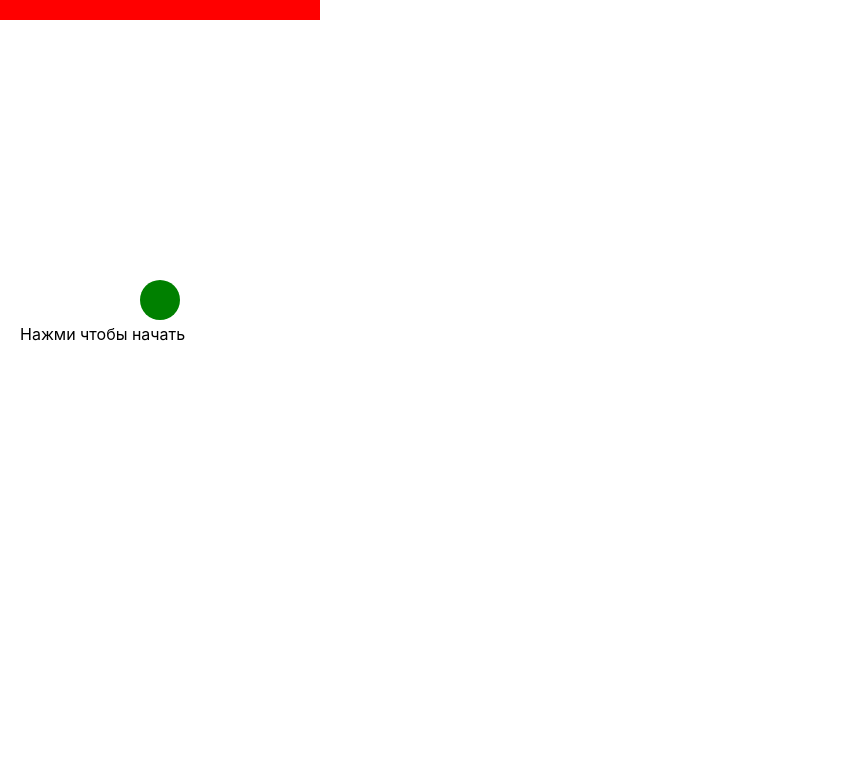
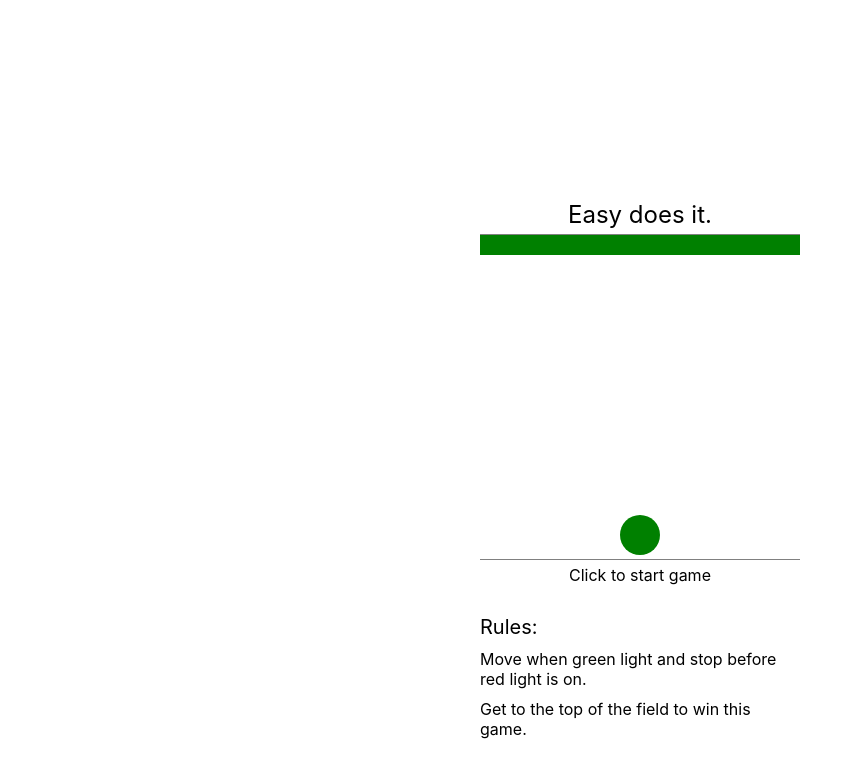
Before and after one commit to larikov174/easy-does-it, a React (Create React App) app: page / in a window 1280 px wide. Shown: the top 778 px of the page, without its empty margins (0-863 px from the left). Built offline with nearby package versions, Linux system fonts and the light colour scheme.

Commit message:
feat: add styled-components

```diff
--- a/src/components/App.tsx
+++ b/src/components/App.tsx
@@ -1,20 +1,74 @@
 import { useApp, GameState } from "../hooks/AppHook";
+import styled from "styled-components";
 import Light from "./Light";
 import Player from "./Player";
+
+const MainContaier = styled.div`
+  max-width: 320px;
+  height: 50%;
+  position: absolute;
+  top: 0;
+  bottom: 0;
+  left: 0;
+  right: 0;
+  margin: auto;
+  `;
+
+const PlayField = styled.div`
+  width: 320px;
+  height: 320px;
+  margin: 0;
+`;
+
+const StyledText = styled.p`
+  margin: 0;
+  padding: 0;
+  font-family: -apple-system, "Roboto", sans-serif;
+  -webkit-font-smoothing: antialiased;
+  -moz-osx-font-smoothing: grayscale;
+`;
+
+const StyledTitle = styled(StyledText)`
+  padding-bottom: 5px;
+  border-bottom: 1px solid grey;
+  text-align: center;
+  font-size: 24px;
+`;
+
+const StyledSubtitle = styled(StyledText)`
+  margin-top: 60px;
+  font-size: 20px;
+`;
+
+const StyledInfo = styled(StyledText)`
+  margin-top: 10px;
+`;
+
+const StyledNotifications = styled(StyledText)`
+  padding-top: 5px;
+  border-top: 1px solid grey;
+  text-align: center;
+`;
 
 const Main = () => {
   const { gameState, onClick, isGreen, yCoordinate } = useApp();
 
-  const gameMessageDiv = <div className="title">{gameState === GameState.IN_GAME ? "Нажми чтобы начать" : gameState === GameState.WIN ? "Ты выиграл!" : "Ты проиграл!"}</div>;
+  const gameMessageDiv = <StyledNotifications>{gameState === GameState.IN_GAME ? "Click to start game" : gameState === GameState.WIN ? "You win! (◕‿◕)" : "You loose (ಥ﹏ಥ)"}</StyledNotifications>;
 
   return (
-    <div className="main" onClick={onClick}>
-      <svg width="320" height="320">
-        <Light isGreen={isGreen} />
-        <Player x={160} y={300 - yCoordinate} size={20} />
-      </svg>
-      {gameMessageDiv}
-    </div>
+    <MainContaier>
+      <StyledTitle>Easy does it.</StyledTitle>
+      <PlayField onClick={onClick}>
+        <svg width="320" height="320">
+          <Light isGreen={isGreen} />
+          <Player x={160} y={300 - yCoordinate} size={20} />
+        </svg>
+        {gameMessageDiv}
+      </PlayField>
+      <StyledSubtitle>Rules:</StyledSubtitle>
+      <StyledInfo>Move when green light and stop before red light is on.</StyledInfo>
+      <StyledInfo>Get to the top of the field to win this game.</StyledInfo>
+    </MainContaier>
   );
 };
 export default Main;
--- a/src/index.tsx
+++ b/src/index.tsx
@@ -1,6 +1,5 @@
 import React from "react";
 import ReactDOM from "react-dom";
-import "./styles.css";
 import App from "./components/App";
 import reportWebVitals from "./reportWebVitals";
 
--- a/src/styles.css
+++ /dev/null
@@ -1,14 +0,0 @@
-body {
-  margin: 0;
-  font-family: -apple-system, BlinkMacSystemFont, "Segoe UI", "Roboto", "Oxygen", "Ubuntu", "Cantarell", "Fira Sans", "Droid Sans", "Helvetica Neue", sans-serif;
-  -webkit-font-smoothing: antialiased;
-  -moz-osx-font-smoothing: grayscale;
-}
-
-code {
-  font-family: source-code-pro, Menlo, Monaco, Consolas, "Courier New", monospace;
-}
-
-.title {
-  margin-left: 20px;
-}
```
Also changed, not shown: package.json (+4 -3 lines), 1 other file (tests, documents, lock files or other folders).
